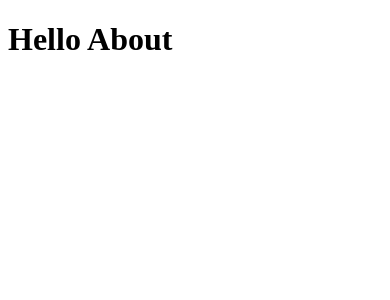
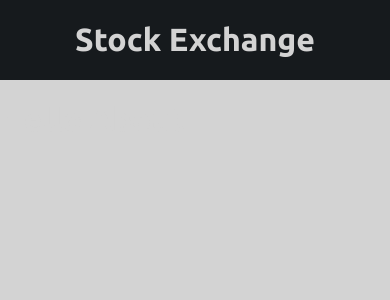
Before and after one commit to brunovdsa/chart, a React (Create React App) app: page /income-statement in a window 390 px wide. Shown: the top 300 px of the page. Built offline with nearby package versions, Linux system fonts and the light colour scheme.

Commit message:
header done, mobile and desktop

```diff
--- a/package.json
+++ b/package.json
@@ -10,10 +10,15 @@
     "@types/node": "^16.7.13",
     "@types/react": "^18.0.0",
     "@types/react-dom": "^18.0.0",
+    "@types/react-helmet": "^6.1.5",
+    "gatsby-plugin-react-helmet": "^5.18.0",
+    "helmet": "^5.1.0",
     "react": "^18.2.0",
     "react-dom": "^18.2.0",
+    "react-helmet": "^6.1.0",
     "react-router-dom": "^6.3.0",
     "react-scripts": "5.0.1",
+    "sass": "^1.53.0",
     "typescript": "^4.4.2",
     "web-vitals": "^2.1.0"
   },
--- a/public/index.html
+++ b/public/index.html
@@ -1,43 +1,15 @@
 <!DOCTYPE html>
 <html lang="en">
-  <head>
-    <meta charset="utf-8" />
-    <link rel="icon" href="%PUBLIC_URL%/favicon.ico" />
-    <meta name="viewport" content="width=device-width, initial-scale=1" />
-    <meta name="theme-color" content="#000000" />
-    <meta
-      name="description"
-      content="Web site created using create-react-app"
-    />
-    <link rel="apple-touch-icon" href="%PUBLIC_URL%/logo192.png" />
-    <!--
-      manifest.json provides metadata used when your web app is installed on a
-      user's mobile device or desktop. See https://developers.google.com/web/fundamentals/web-app-manifest/
-    -->
-    <link rel="manifest" href="%PUBLIC_URL%/manifest.json" />
-    <!--
-      Notice the use of %PUBLIC_URL% in the tags above.
-      It will be replaced with the URL of the `public` folder during the build.
-      Only files inside the `public` folder can be referenced from the HTML.
 
-      Unlike "/favicon.ico" or "favicon.ico", "%PUBLIC_URL%/favicon.ico" will
-      work correctly both with client-side routing and a non-root public URL.
-      Learn how to configure a non-root public URL by running `npm run build`.
-    -->
-    <title>React App</title>
-  </head>
-  <body>
-    <noscript>You need to enable JavaScript to run this app.</noscript>
-    <div id="root"></div>
-    <!--
-      This HTML file is a template.
-      If you open it directly in the browser, you will see an empty page.
+<head>
+  <meta charset="utf-8" />
+  <link rel="icon" href="%PUBLIC_URL%/favicon.ico" />
+  <meta name="viewport" content="width=device-width, initial-scale=1" />
+  <meta name="Chart" content="Web site created using create-react-app" />
+</head>
 
-      You can add webfonts, meta tags, or analytics to this file.
-      The build step will place the bundled scripts into the <body> tag.
+<body>
+  <div id="root"></div>
+</body>
 
-      To begin the development, run `npm start` or `yarn start`.
-      To create a production bundle, use `npm run build` or `yarn build`.
-    -->
-  </body>
 </html>
--- a/src/App.tsx
+++ b/src/App.tsx
@@ -1,4 +1,7 @@
 import Router from './routes/Router';
+
+import '../src/assets/global.scss';
+
 export default function App() {
   return (
     <>
--- /dev/null
+++ b/src/assets/global.scss
@@ -0,0 +1,26 @@
+@import url('https://fonts.googleapis.com/css2?family=Ubuntu:ital,wght@0,400;0,500;0,700;1,400;1,500;1,700&display=swap');
+
+:root {
+  //COLOR PALLETE
+  --black: #0b090a;
+  --dark-grey: #161a1d;
+  --regular-grey: #b1a7a6;
+  --light-grey: #d3d3d3;
+  --lighter-grey: #f5f3f4;
+
+  --dark-red: #660708;
+  --regular-red: #ff0000;
+  --light-red: #e5383b;
+
+  //FONT FAMILY
+  --primary-font: 'Ubuntu', sans-serif;
+}
+
+body {
+  background-color: var(--light-grey);
+  font-family: var(--primary-font);
+  color: var(--light-grey);
+  overflow-x: hidden;
+  margin: 0;
+  padding: 0;
+}
--- /dev/null
+++ b/src/components/header/index.tsx
@@ -0,0 +1,13 @@
+import { IHeader } from '../../interface';
+
+import './styles.scss';
+
+export function Header(props: IHeader) {
+  return (
+    <>
+      <header className={props.className}>
+        <h1>{props.content}</h1>
+      </header>
+    </>
+  );
+}
--- /dev/null
+++ b/src/components/header/styles.scss
@@ -0,0 +1,15 @@
+header {
+  display: flex;
+  justify-content: center;
+  align-items: center;
+
+  padding: 1rem auto;
+  background-color: var(--dark-grey);
+}
+
+@media (min-width: 1100px) {
+  header {
+    padding: 0.5rem 3rem;
+    justify-content: flex-start;
+  }
+}
--- /dev/null
+++ b/src/interface/index.tsx
@@ -0,0 +1,4 @@
+export interface IHeader {
+  className?: string;
+  content: string;
+}
--- a/src/pages/about/index.tsx
+++ b/src/pages/about/index.tsx
@@ -1,6 +1,15 @@
+import { Helmet } from 'react-helmet';
+
+import { Header } from '../../components/header';
+
 export function About() {
   return (
     <>
+      <Helmet>
+        <meta charSet='utf-8' />
+        <title>Stock Exchange - Home</title>
+      </Helmet>
+      <Header content='Stock Exchange' />
       <h1>Hello About</h1>
     </>
   );
--- a/src/pages/home/index.tsx
+++ b/src/pages/home/index.tsx
@@ -1,7 +1,14 @@
+import { Helmet } from 'react-helmet';
+import { Header } from '../../components/header';
+
 export function Home() {
   return (
     <>
-      <h1>Hello</h1>
+      <Helmet>
+        <meta charSet='utf-8' />
+        <title>Stock Exchange - Home</title>
+      </Helmet>
+      <Header content='Stock Exchange' />
     </>
   );
 }
--- a/src/pages/notFound/index.tsx
+++ b/src/pages/notFound/index.tsx
@@ -1,6 +1,15 @@
+import { Helmet } from 'react-helmet';
+
+import { Header } from '../../components/header';
+
 export function NotFound() {
   return (
     <>
+      <Helmet>
+        <meta charSet='utf-8' />
+        <title>404 - Page not found</title>
+      </Helmet>
+      <Header content='Stock Exchange' />
       <h1>NotFound</h1>
     </>
   );
```
Also changed, not shown: 2 other files (tests, documents, lock files or other folders).
